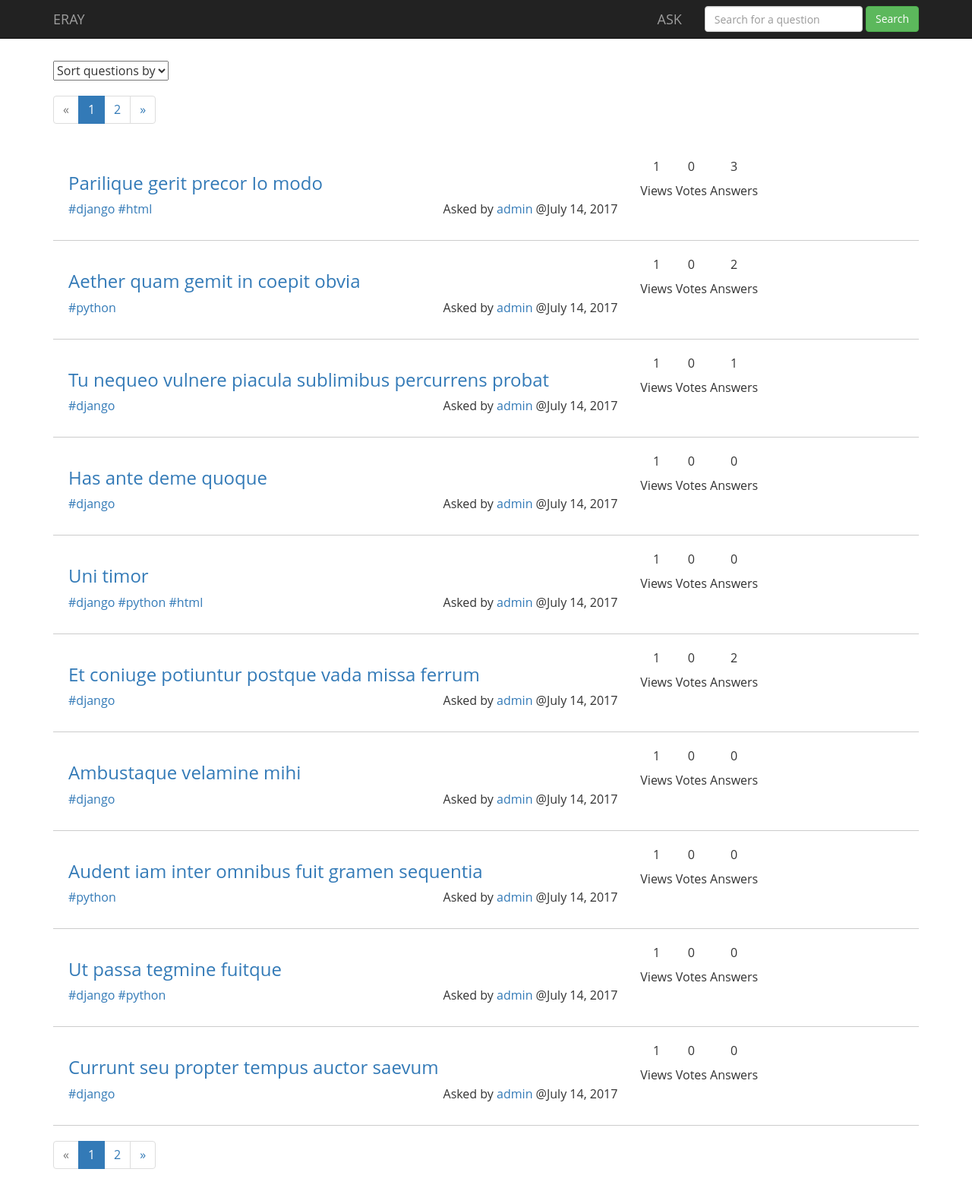
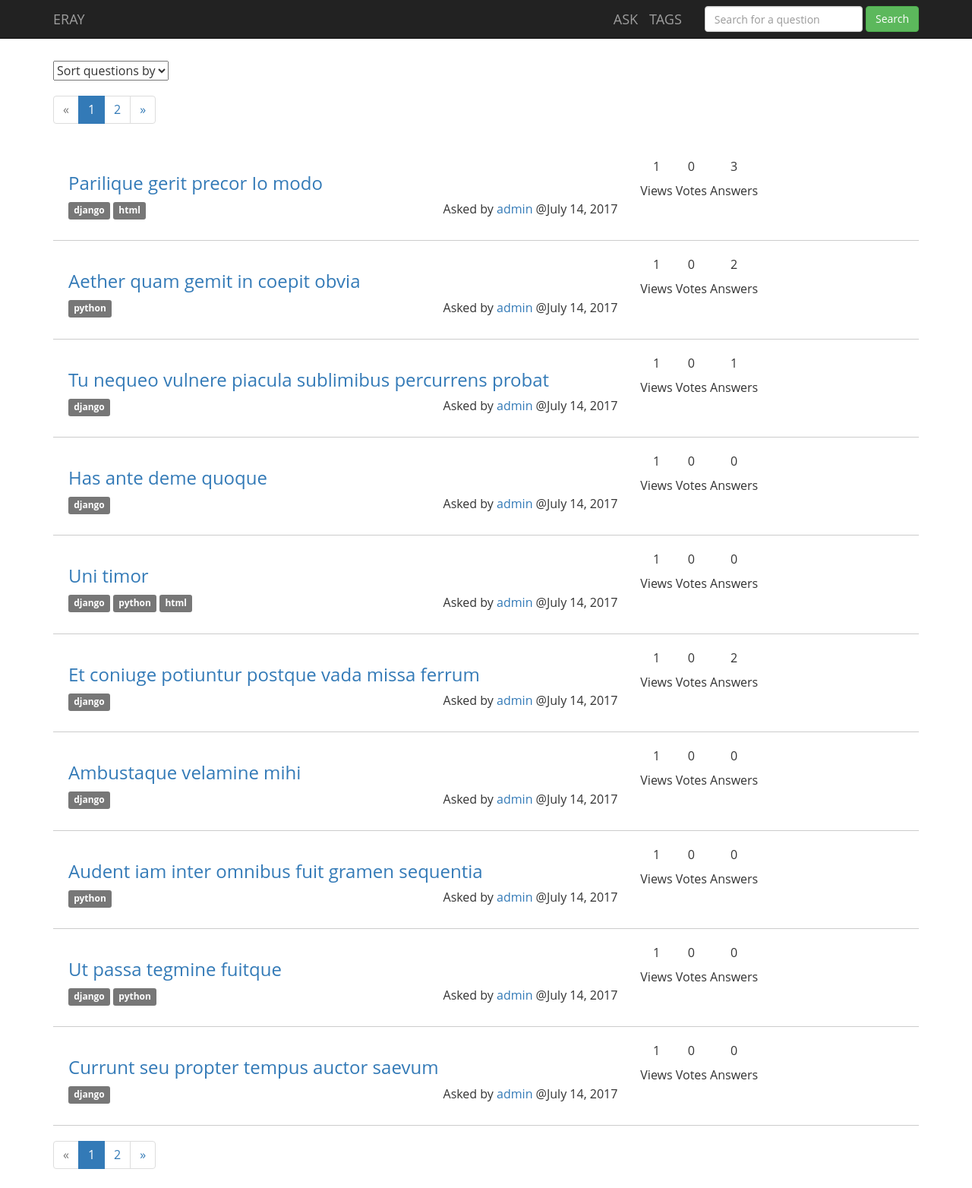
Before and after one commit to Adyg/eray, a Django app: page / in a window 1280 px wide. Shown: the whole page at 76% size. Run offline with Django 3.2, Linux system fonts and the light colour scheme; data comes from the database, SQL or seed files in the repository; some libraries are stand-ins or nearby versions.

Commit message:
add tag cloud page

```diff
--- a/eray/templates/eray/partials/_question.html
+++ b/eray/templates/eray/partials/_question.html
@@ -8,7 +8,7 @@
             <div class="post-info clearfix">
                 <ul class="tags pull-left">
                     {% for tag in question.tags.all %}
-                        <li><a href="#">#{{ tag.name }}</a></li>
+                        <li>{% include 'eray/partials/_tag.html' with tag=tag %}</li>
                     {% endfor %}
                 </ul>
                 <div class="poster pull-right">
--- /dev/null
+++ b/eray/templates/eray/partials/_tag.html
@@ -0,0 +1 @@
+<a href="{% url 'home-tags' tags=tag.name %}"><span class="label label-default">{{ tag.name }}</span></a>
--- a/eray/urls.py
+++ b/eray/urls.py
@@ -20,8 +20,9 @@ urlpatterns = [
     # Uncomment the next line to enable the admin:
     url(r'^admin/', include(admin.site.urls)),
 
-    # placeholders
+    # home
     url(r'^$', eray_views.homepage, name='home'),
+    url(r'^tagged/(?P<tags>.*)/$', eray_views.homepage, name='home-tags'),
 
     # auth
     url(r'^accounts/login/$', eray_views.login, name='login'),
@@ -33,6 +34,9 @@ urlpatterns = [
 
     # tag autocomplete, called via AJAX
     url(r'^tag-autocomplete/$', eray_views.tag_autocomplete, name='tag-autocomplete'),
+
+    # tag cloud
+    url(r'^tag-cloud/$', eray_views.tag_cloud, name='tag-cloud'),
 
     # question detail page
     url(r'^question/(?P<pk>\d+)/$', eray_views.question, name='question'),
--- a/eray/views.py
+++ b/eray/views.py
@@ -14,7 +14,7 @@ from eray.models import (Tag, Question, Answer,)
 from eray.lib.eray_paginator import ErayPaginator
 
 
-def homepage(request):
+def homepage(request, tags=False):
     """Community question list
     """
     MAX_RESULTS = 10
@@ -27,6 +27,11 @@ def homepage(request):
         question_list = Question.all_objects.filter(Q(status='A') | Q(user=request.user))
     else:
         question_list = Question.all_objects.filter(status='A')
+
+    # filtering by tags
+    if tags:
+        tags = tags.split(' ')
+        question_list = question_list.filter(tags__name__in=tags)
 
     # Coalesce will be used below to avoid NULL values interfering with the ordering
     # Track https://code.djangoproject.com/ticket/10929 for future alternatives
@@ -344,3 +349,24 @@ def answer_comment(request):
     answer.add_comment(comment, user)
 
     return JsonResponse({'success': True, 'message': comment})
+
+
+def tag_cloud(request):
+    """Community Tag list
+    """
+    MAX_RESULTS = 10
+    page = request.GET.get('page', 1)
+    tag_list = Tag.objects.all()
+
+    paginator = ErayPaginator(tag_list, 10)
+
+    try:
+        tags = paginator.page(page)
+    except PageNotAnInteger:
+        tags = paginator.page(1)
+    except EmptyPage:
+        tags = paginator.page(paginator.num_pages)
+
+    return render(request, 'eray/tags.html', {
+        'tags': tags,
+    })
--- a/templates/base.html
+++ b/templates/base.html
@@ -49,6 +49,7 @@
           </form>
           <ul class="nav navbar-nav navbar-right">
             <li><a class="navbar-brand" href="{% url 'question' %}">ASK</a></li>
+            <li><a class="navbar-brand" href="{% url 'tag-cloud' %}">TAGS</a></li>
           </ul>
         </div><!--/.navbar-collapse -->
       </div>
```
Also changed, not shown: eray/templates/eray/tags.html (added, +14 -0 lines).
